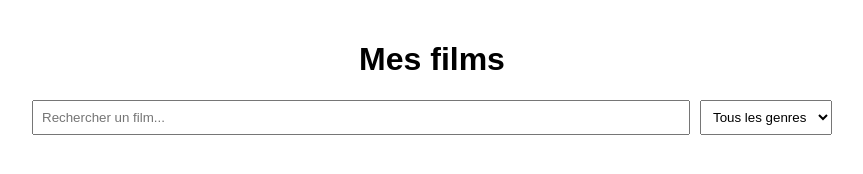
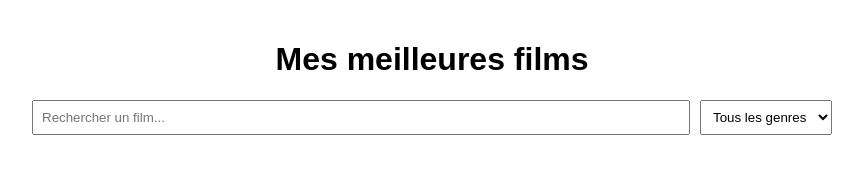
Before and after one commit to fatemaezzahra/TP5_Films, a plain HTML site: page index.html in a window 1280 px wide. Shown: the whole page, without its empty margins (208-1071 px from the left). Drawn offline with Linux system fonts and the light colour scheme.

Commit message:
Add conflit

```diff
--- a/index.html
+++ b/index.html
@@ -7,7 +7,7 @@
   <link rel="stylesheet" href="style.css">
 </head>
 <body>
-  <h1>Mes films</h1>
+  <h1>Mes meilleures films</h1>
 
   <div class="toolbar">
     <input type="text" id="search" placeholder="Rechercher un film...">
```
